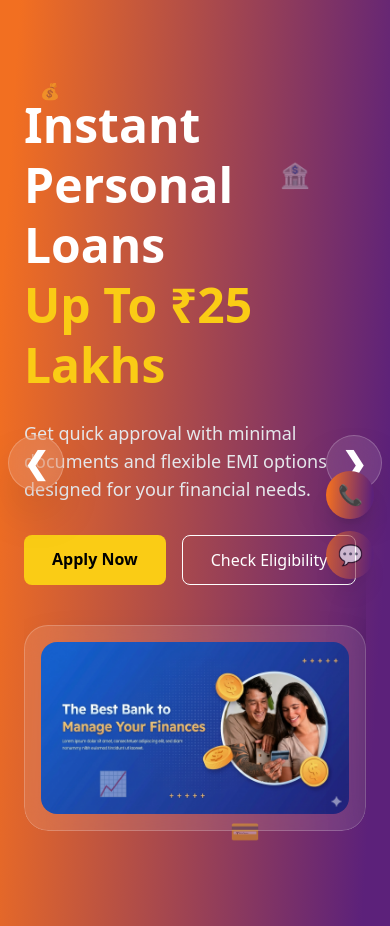
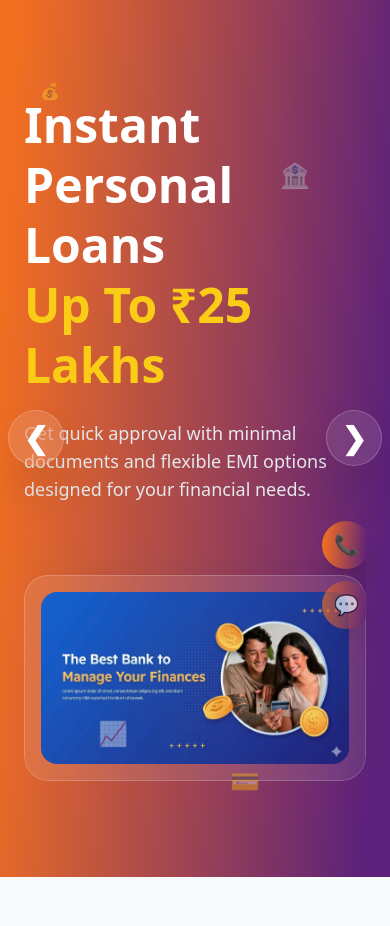
Before and after one commit to softgrowthinfotech01/finworldsolution, a PHP site: page /finworld.php in a window 390 px wide. Shown: the part 165-1091 px from the top of the page. Run offline with PHP 8.4, Linux system fonts and the light colour scheme; some libraries are stand-ins or nearby versions; grey boxes are pictures that could not be loaded.

Commit message:
changes done

```diff
--- a/finworld.php
+++ b/finworld.php
@@ -64,10 +64,10 @@
             <p class="text-gray-200 mb-8 text-lg">
               Get quick approval with minimal documents and flexible EMI options designed for your financial needs.
             </p>
-            <div class="flex gap-4">
+            <!-- <div class="flex gap-4">
               <a href="#" class="px-7 py-3 bg-yellow-400 text-black rounded-lg font-semibold hover:scale-105 transition">Apply Now</a>
               <a href="#" class="px-7 py-3 border border-white rounded-lg hover:bg-white hover:text-black transition">Check Eligibility</a>
-            </div>
+            </div> -->
           </div>
           <div class="relative">
             <div class="glass p-4 rounded-3xl backdrop-blur-lg shadow-2xl overflow-hidden">
@@ -85,10 +85,10 @@
             <p class="text-gray-200 mb-8 text-lg">
               Turn your dream home into reality with easy EMI options and fast loan approvals.
             </p>
-            <div class="flex gap-4">
+            <!-- <div class="flex gap-4">
               <a href="#" class="px-7 py-3 bg-yellow-400 text-black rounded-lg font-semibold hover:scale-105 transition">Apply Now</a>
               <a href="#" class="px-7 py-3 border border-white rounded-lg hover:bg-white hover:text-black transition">View Plans</a>
-            </div>
+            </div> -->
           </div>
         <div class="relative">
             <div class="glass p-4 rounded-3xl backdrop-blur-lg shadow-2xl overflow-hidden">
@@ -107,10 +107,10 @@
             <p class="text-gray-200 mb-8 text-lg">
               Fuel your business growth with instant capital and flexible repayment solutions.
             </p>
-            <div class="flex gap-4">
+            <!-- <div class="flex gap-4">
               <a href="#" class="px-7 py-3 bg-yellow-400 text-black rounded-lg font-semibold hover:scale-105 transition">Apply Today</a>
               <a href="#" class="px-7 py-3 border border-white rounded-lg hover:bg-white hover:text-black transition">Learn More</a>
-            </div>
+            </div> -->
           </div>
           <div class="relative">
             <div class="glass p-4 rounded-3xl backdrop-blur-lg shadow-2xl overflow-hidden">
@@ -728,20 +728,20 @@ class="text-white space-y-6">
 <!-- WhatsApp Floating Button -->
 <!-- Sticky CTA -->
 <!-- Sticky CTA -->
-<div class="fixed bottom-[100px] right-4 sm:right-[100px] z-50">
+<div class="fixed bottom-[50px] right-5 sm:right-[100px] z-50">
 
   <div class="flex flex-col gap-3 items-end">
 
     <!-- Call Button -->
     <button onclick="playSound()"
-    class="flex items-center justify-center gap-2
+    class="flex  items-center justify-center gap-2
     w-12 h-12 sm:w-auto sm:h-auto
     sm:px-5 sm:py-3
     rounded-full
     bg-main text-white font-semibold shadow-xl
     hover:scale-105 transition-all duration-300">
 
-      <span class="text-xl">📞</span>
+      <span class="text-xl ">📞</span>
       <span class="hidden sm:inline">Call</span>
 
     </button>
```
